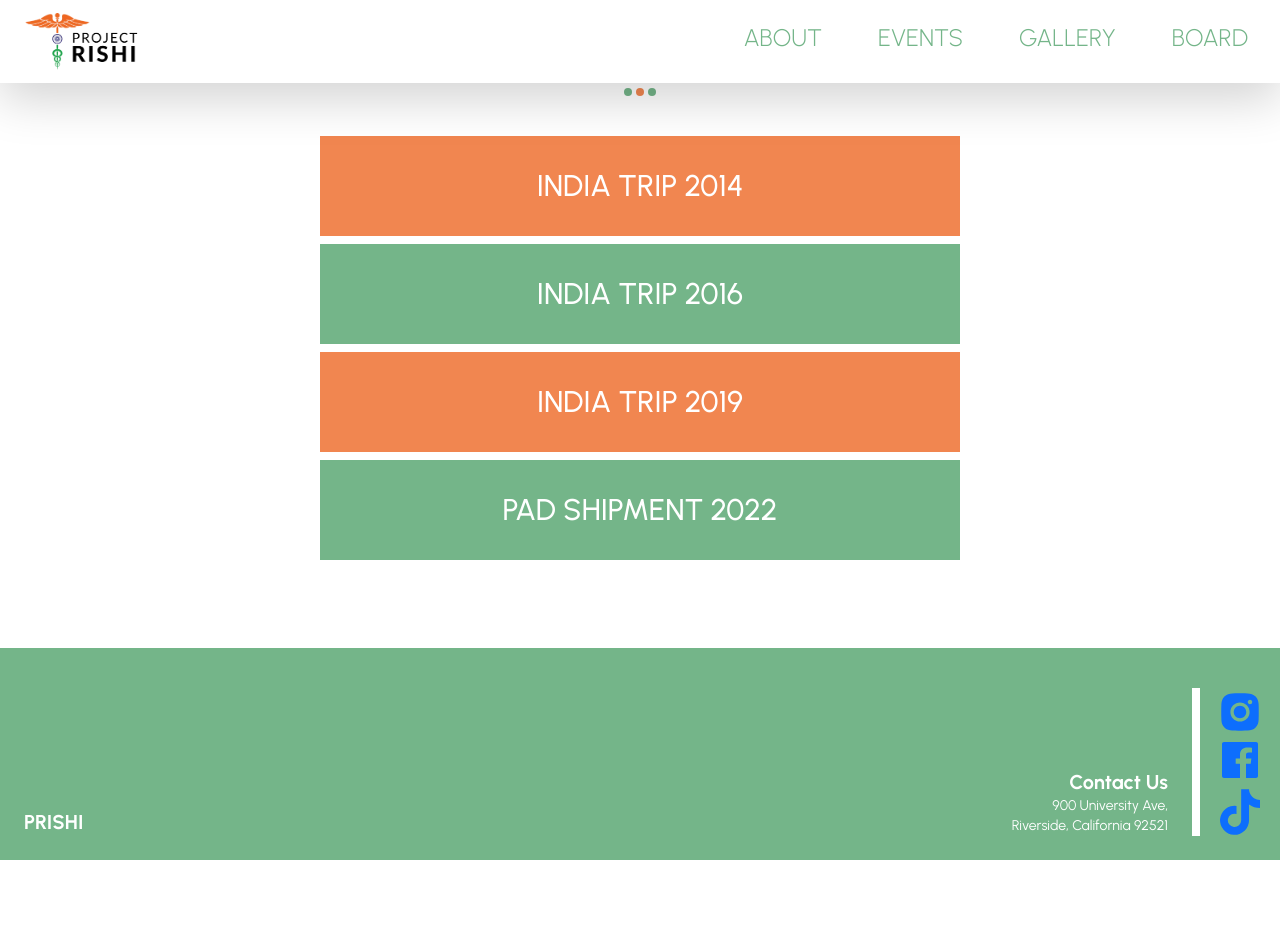
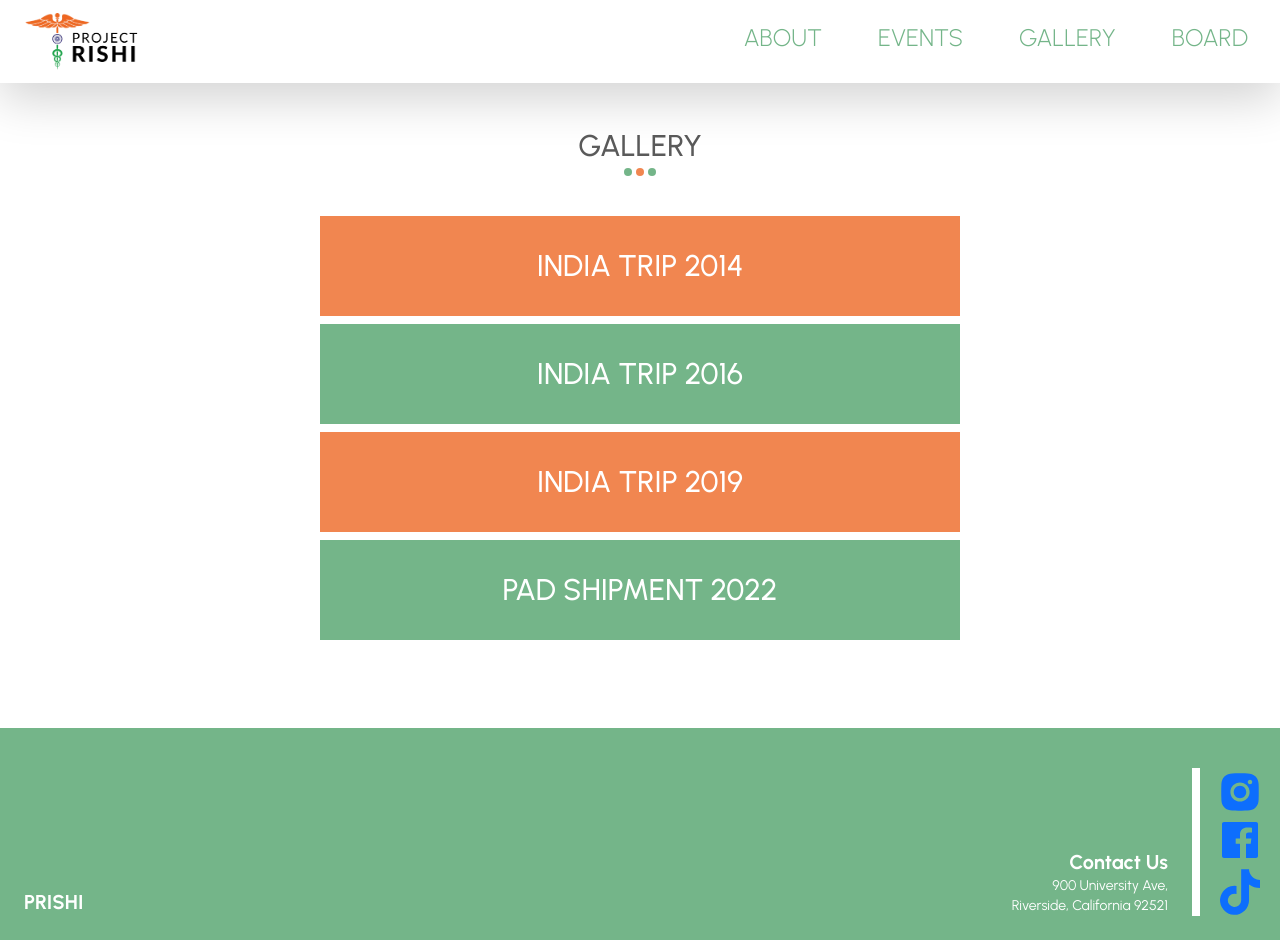
Before and after one commit to acm-ucr/rishi-website, a Next.js app: page /gallery in a window 1280 px wide. Before the commit the page ends 860 px from the top, so only its background shows below. Built offline with nearby package versions, Linux system fonts and the light colour scheme.

Commit message:
Added white spacing

```diff
--- a/src/app/about/page.js
+++ b/src/app/about/page.js
@@ -4,6 +4,7 @@ import About from "@/components/about/About";
 const Page = () => {
   return (
     <div className="">
+      <div className="pt-20"></div>
       <Heading text="ABOUT US" />
       <About />
     </div>
--- a/src/app/board/page.js
+++ b/src/app/board/page.js
@@ -4,6 +4,7 @@ import Board from "@/components/board/Board";
 const Page = () => {
   return (
     <div>
+      <div className="pt-20"></div>
       <Heading text="BOARD MEMBERS" />
       <Board />
     </div>
--- a/src/app/gallery/page.js
+++ b/src/app/gallery/page.js
@@ -11,6 +11,7 @@ const Page = () => {
   };
   return (
     <>
+      <div className="pt-20"></div>
       <Heading text="GALLERY" />
       <Options tripClick={getYear} />
     </>
```
